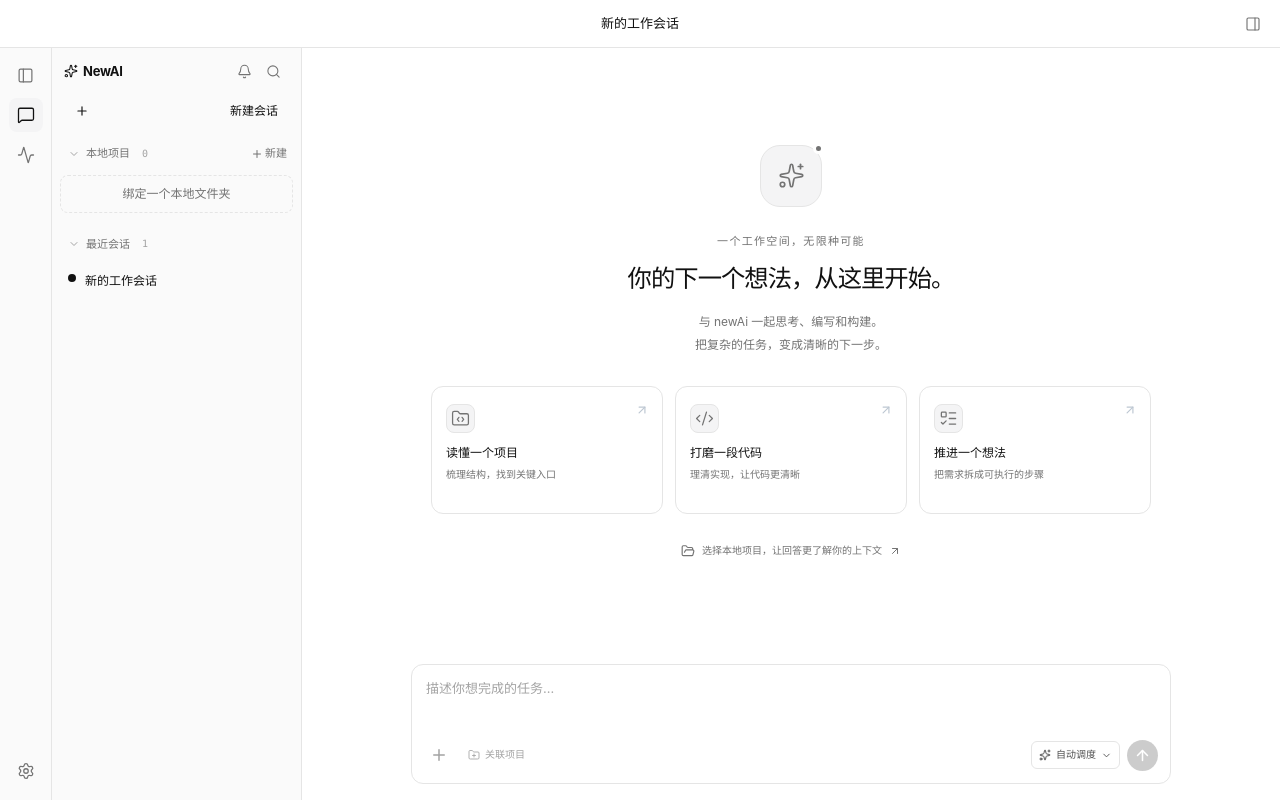
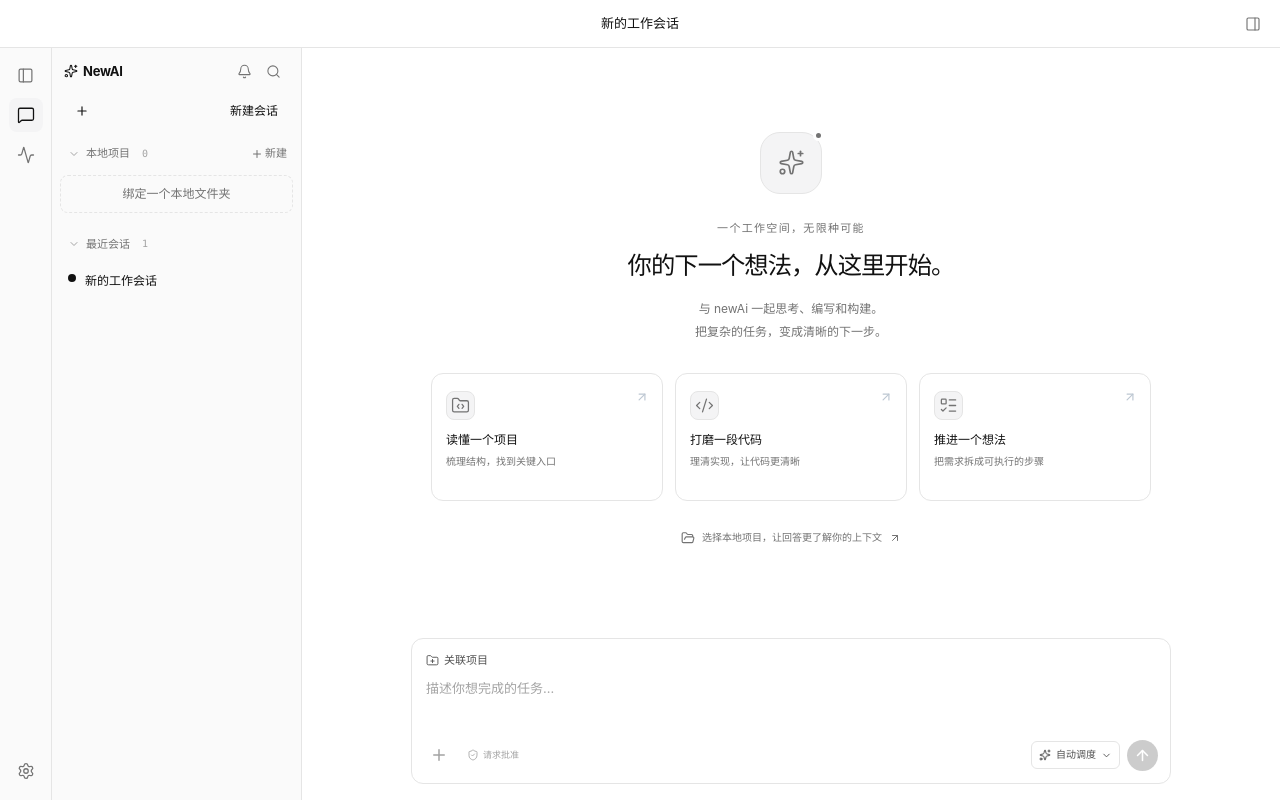
Before and after one commit to wwscarter/Model-collection-Harness, a React (Vite) app: page / in a window 1280 px wide. Built offline with nearby package versions, Linux system fonts and the light colour scheme.

Commit message:
feat(ui): add composer project row, git action and quick commands
Move project association into the composer header, reserve the plus button for quick commands, show the permission mode, and support creating a Git repository for the current project.

```diff
--- a/src/main/main.ts
+++ b/src/main/main.ts
@@ -1,6 +1,8 @@
 import { app, BrowserWindow, dialog, ipcMain, nativeTheme, safeStorage, session, type IpcMainInvokeEvent, type OpenDialogOptions } from 'electron';
 import fs from 'node:fs';
 import os from 'node:os';
+import { execFile } from 'node:child_process';
+import { promisify } from 'node:util';
 import path from 'node:path';
 import { randomUUID } from 'node:crypto';
 import { fileURLToPath } from 'node:url';
@@ -44,6 +46,7 @@ import { AgentRuntime, type ToolEvent } from '@core/agent/AgentRuntime';
 import { executeRun, type RunDependencies, type RunRequest } from '@core/agent/RunCoordinator';
 
 const __dirname = path.dirname(fileURLToPath(import.meta.url));
+const execFileAsync = promisify(execFile);
 let mainWindow: BrowserWindow | null = null;
 let storage: ModelStorage;
 let sessionStorage: SessionStorage;
@@ -484,6 +487,19 @@ function registerHandlers(): void {
     if (!file) throw new Error('项目尚未打开或文件不存在');
     return file;
   });
+  handle('project:init-git', async () => {
+    const root = projects.getRoot();
+    if (!root) throw new Error('请先选择项目');
+    if (describeProject(root).git) return describeProject(root);
+    try {
+      await execFileAsync('git', ['init'], { cwd: root, timeout: 15_000, windowsHide: true });
+    } catch (error) {
+      const message = error instanceof Error ? error.message : String(error);
+      throw new Error('无法创建 Git 存储库：' + message);
+    }
+    projectStorage.recordOpened(root);
+    return describeProject(root);
+  });
   handle('projects:list', () => {
     const activeRoot = projects.getRoot();
     return projectStorage.list().map((project) => ({ ...project, displayRoot: displayPath(project.root), active: project.root === activeRoot }));
--- a/src/main/preload.ts
+++ b/src/main/preload.ts
@@ -52,6 +52,7 @@ const amdApi = {
     tree: (options?: unknown) => ipcRenderer.invoke('project:tree', options),
     context: (options?: unknown) => ipcRenderer.invoke('project:context', options),
     file: (path: string) => ipcRenderer.invoke('project:file', path),
+    initGit: () => ipcRenderer.invoke('project:init-git'),
   },
   projects: {
     list: () => ipcRenderer.invoke('projects:list'),
--- a/src/renderer/App.tsx
+++ b/src/renderer/App.tsx
@@ -47,6 +47,8 @@ export default function App() {
   const [projectList, setProjectList] = useState<ProjectRecord[]>([]);
   const [currentProject, setCurrentProject] = useState<ProjectInfo>();
   const [projectError, setProjectError] = useState<string | null>(null);
+  const [gitBusy, setGitBusy] = useState(false);
+  const [approvalMode, setApprovalMode] = useState<'ask' | 'auto' | 'full'>('ask');
   const [projectReloadKey, setProjectReloadKey] = useState(0);
   const [sidebarOpen, setSidebarOpen] = useState(() => window.innerWidth >= 760);
   const [projectDrawerOpen, setProjectDrawerOpen] = useState(false);
@@ -233,6 +235,9 @@ export default function App() {
     void refreshProjects();
     void window.amd?.project.current().then(setCurrentProject).catch(() => undefined);
   }, []);
+  useEffect(() => {
+    void window.amd?.preferences?.get().then((value) => setApprovalMode(value.approvalMode)).catch(() => undefined);
+  }, [showSettings]);
   const applyProject = (project: ProjectInfo | undefined) => { setCurrentProject(project); setProjectReloadKey((key) => key + 1); setProjectError(null); setOpenFiles([]); setActiveFilePath(undefined); void refreshProjects(); };
   const openProject = async (id: string) => {
     if (!window.amd) return;
@@ -254,6 +259,17 @@ export default function App() {
     } catch (cause) { setProjectError(errorMessage(cause)); }
   };
   const handleProjectCreated = (project: ProjectInfo) => { setShowNewProject(false); applyProject(project); setProjectDrawerOpen(true); };
+  const initGit = async () => {
+    if (!window.amd || !currentProject) return;
+    setGitBusy(true); setProjectError(null);
+    try {
+      const project = await window.amd.project.initGit();
+      setCurrentProject(project);
+      setProjectReloadKey((key) => key + 1);
+      await refreshProjects();
+    } catch (cause) { setProjectError(errorMessage(cause)); }
+    finally { setGitBusy(false); }
+  };
 
   const updateCurrent = (patch: Partial<Session>) => setSessions((existing) => existing.map((session) => session.id === currentSessionId ? { ...session, ...patch } : session));
   const openFile = (path: string) => {
@@ -445,7 +461,7 @@ export default function App() {
         </section> : <div className="no-session"><strong>创建一个会话开始工作</strong><button className="button primary" onClick={newSession}>新建会话</button></div>}
       </div>
       {currentSession && <AgentInputBar
-        project={currentProject} value={currentSession.prompt} inputRef={promptInputRef}
+        project={currentProject} gitBusy={gitBusy} onInitGit={() => void initGit()} approvalMode={approvalMode} onOpenSettings={() => setShowSettings(true)} value={currentSession.prompt} inputRef={promptInputRef}
         hasMessages={currentSession.messages.length > 0} busy={isLoading} running={isCurrentRunning} editing={Boolean(editingMessageId)}
         onChange={(prompt) => updateCurrent({ prompt })} onKeyDown={handleKeyDown} onSend={() => void execute()} onStop={() => void cancelRun()}
         onOpenContext={() => currentProject ? setProjectDrawerOpen(true) : setShowNewProject(true)} onCancelEdit={cancelMessageEdit}
--- a/src/renderer/components/AgentInputBar.tsx
+++ b/src/renderer/components/AgentInputBar.tsx
@@ -1,5 +1,5 @@
 import React, { useEffect, useRef, useState } from 'react';
-import { ArrowUp, Check, ChevronDown, Folder, FolderPlus, Plus, Sparkles, Square, X } from 'lucide-react';
+import { ArrowUp, Check, ChevronDown, Folder, FolderPlus, GitBranch, LoaderCircle, Plus, ShieldCheck, Sparkles, Square, X } from 'lucide-react';
 import type { ModelConfig, ProjectInfo } from '../types';
 
 interface AgentInputBarProps {
@@ -13,6 +13,10 @@ interface AgentInputBarProps {
   pinnedModelId?: string;
   models: ModelConfig[];
   project?: ProjectInfo;
+  gitBusy: boolean;
+  onInitGit: () => void;
+  approvalMode: 'ask' | 'auto' | 'full';
+  onOpenSettings: () => void;
   onToggleMultiModel: () => void;
   onSelectModel: (id: string) => void;
   onChange: (value: string) => void;
@@ -23,23 +27,45 @@ interface AgentInputBarProps {
   onCancelEdit: () => void;
 }
 
-export function AgentInputBar({ value, inputRef, hasMessages, busy, running, editing, multiModel, pinnedModelId, models, project, onToggleMultiModel, onSelectModel, onChange, onKeyDown, onSend, onStop, onOpenContext, onCancelEdit }: AgentInputBarProps) {
+const QUICK_COMMANDS = [
+  { label: '解释当前文件', prompt: '请解释当前打开文件的实现、关键流程和潜在风险。' },
+  { label: '审查当前改动', prompt: '请审查当前工作区未提交的改动，指出问题并给出修复建议。' },
+  { label: '运行测试并修复', prompt: '请运行项目测试，定位失败原因并修复。' },
+  { label: '梳理项目结构', prompt: '请梳理当前项目的目录结构、主要模块和运行入口，并给出阅读代码的建议。' },
+];
+
+export function AgentInputBar({ value, inputRef, hasMessages, busy, running, editing, multiModel, pinnedModelId, models, project, gitBusy, onInitGit, approvalMode, onOpenSettings, onToggleMultiModel, onSelectModel, onChange, onKeyDown, onSend, onStop, onOpenContext, onCancelEdit }: AgentInputBarProps) {
   const [menuOpen, setMenuOpen] = useState(false);
+  const [quickOpen, setQuickOpen] = useState(false);
   const menuRef = useRef<HTMLDivElement>(null);
   useEffect(() => {
-    if (!menuOpen) return;
-    const close = (event: PointerEvent) => { if (event.target instanceof Element && !event.target.closest('.model-menu, .model-menu-trigger')) setMenuOpen(false); };
+    if (!menuOpen && !quickOpen) return;
+    const close = (event: PointerEvent) => {
+      if (!(event.target instanceof Element)) return;
+      if (!event.target.closest('.model-menu, .model-menu-trigger')) setMenuOpen(false);
+      if (!event.target.closest('.quick-menu, .quick-menu-trigger')) setQuickOpen(false);
+    };
     document.addEventListener('pointerdown', close);
     return () => document.removeEventListener('pointerdown', close);
-  }, [menuOpen]);
+  }, [menuOpen, quickOpen]);
+  const insertCommand = (promptText: string) => {
+    onChange(value.trim() ? value.replace(/\s*$/, '') + '\n\n' + promptText : promptText);
+    setQuickOpen(false);
+  };
   const selected = models.find((model) => model.id === pinnedModelId) ?? models[0];
   const label = multiModel ? '自动调度' : selected?.modelId || selected?.name || '选择模型';
+  const permissionLabel = approvalMode === 'full' ? '完全控制' : approvalMode === 'auto' ? '帮我批准' : '请求批准';
   return <section className="composer" aria-label="任务输入">
     <div className="prompt-card">
       {editing && <div className="prompt-editing-bar"><span>编辑消息 · 重新发送后将生成新的回复</span><button className="message-icon-button" title="取消编辑" aria-label="取消编辑" onClick={onCancelEdit}><X size={15} /></button></div>}
+      <div className="composer-contextbar">
+        <button className="composer-project-main" title={project?.root || '关联本地项目'} aria-label={project ? '当前项目：' + project.name : '关联本地项目'} onClick={onOpenContext}>{project ? <Folder size={13} strokeWidth={1.7} /> : <FolderPlus size={13} strokeWidth={1.7} />}<span>{project?.name || '关联项目'}</span></button>
+        {project && (project.git ? <span className="composer-git-state" title={project.git.branch || project.git.head || 'Git'}><GitBranch size={12} strokeWidth={1.7} />{project.git.branch || 'Git'}</span>
+          : <button className="composer-git-create" disabled={gitBusy} onClick={onInitGit}>{gitBusy ? <LoaderCircle size={12} className="spinning" /> : null}{gitBusy ? '创建中…' : '创建 Git 存储库'}</button>)}
+      </div>
       <textarea ref={inputRef} rows={2} value={value} onChange={(event) => onChange(event.target.value)} onKeyDown={onKeyDown} placeholder={hasMessages ? '输入追加指令或反馈…' : '描述你想完成的任务…'} aria-label={editing ? '编辑消息' : '描述任务'} />
       <footer>
-        <div className="dock-left"><button className="attach-button" title="添加项目上下文" aria-label="添加项目上下文" onClick={onOpenContext}><Plus size={18} /></button>{project ? <button className="composer-project" title={project.root} aria-label={'当前项目：' + project.name} onClick={onOpenContext}><Folder size={12} strokeWidth={1.7} /><span>{project.name}</span></button> : <button className="composer-project is-empty" title="关联本地项目" aria-label="关联本地项目" onClick={onOpenContext}><FolderPlus size={12} strokeWidth={1.7} /><span>关联项目</span></button>}</div>
+        <div className="dock-left quick-menu-wrap"><button className="attach-button quick-menu-trigger" title="快捷指令" aria-label="快捷指令" aria-expanded={quickOpen} onClick={() => setQuickOpen((open) => !open)}><Plus size={18} /></button>{quickOpen && <div className="quick-menu" role="menu" aria-label="快捷指令">{QUICK_COMMANDS.map((command) => <button key={command.label} className="quick-menu-item" role="menuitem" onClick={() => insertCommand(command.prompt)}>{command.label}</button>)}</div>}<button className="composer-permission" title="执行权限设置" aria-label={'执行权限：' + permissionLabel} onClick={onOpenSettings}><ShieldCheck size={12} strokeWidth={1.7} /><span>{permissionLabel}</span></button></div>
         <div className="dock-right">
           <div className="model-menu-wrap">
             <button className="model-menu-trigger" aria-label="切换模型" aria-expanded={menuOpen} onClick={() => setMenuOpen((open) => !open)}>{multiModel ? <Sparkles size={12} /> : null}<span>{label}</span><ChevronDown size={11} className={menuOpen ? 'is-open' : ''} /></button>
--- a/src/renderer/styles/workbench.css
+++ b/src/renderer/styles/workbench.css
@@ -502,3 +502,20 @@ html, body, #root { height: 100%; min-width: 360px; overflow: hidden; }
 .composer-project:hover { color: var(--text); background: var(--surface-low); }
 .composer-project span { overflow: hidden; text-overflow: ellipsis; white-space: nowrap; }
 .composer-project.is-empty { color: var(--text-faint); }
+
+
+.composer-contextbar { display: flex; align-items: center; justify-content: space-between; gap: 8px; padding: 0 1px 5px; }
+.composer-project-main { display: inline-flex; min-width: 0; align-items: center; gap: 5px; padding: 2px 5px 2px 1px; border-radius: 5px; color: var(--text-secondary); background: transparent; font-size: 11px; }
+.composer-project-main:hover { color: var(--text); background: var(--surface-low); }
+.composer-project-main span { overflow: hidden; text-overflow: ellipsis; white-space: nowrap; }
+.composer-git-state { display: inline-flex; align-items: center; gap: 4px; color: var(--text-faint); font: 10px var(--code-font); }
+.composer-git-create { display: inline-flex; align-items: center; gap: 4px; padding: 2px 5px; border-radius: 5px; color: var(--text-secondary); background: transparent; font-size: 10px; }
+.composer-git-create:hover:not(:disabled) { color: var(--text); background: var(--surface-low); }
+.quick-menu-wrap { position: relative; }
+.quick-menu { position: absolute; z-index: 46; bottom: 34px; left: -4px; width: 190px; padding: 4px; border: 1px solid var(--line); border-radius: 8px; background: var(--surface); box-shadow: var(--shadow-float); }
+.quick-menu-item { display: block; width: 100%; padding: 7px 8px; border-radius: 5px; color: var(--text-secondary); background: transparent; font-size: 10px; text-align: left; }
+.quick-menu-item:hover { color: var(--text); background: var(--surface-low); }
+
+
+.composer-permission { display: inline-flex; align-items: center; gap: 4px; padding: 3px 6px; border-radius: 5px; color: var(--text-faint); background: transparent; font-size: 9px; }
+.composer-permission:hover { color: var(--text); background: var(--surface-low); }
--- a/src/renderer/types.ts
+++ b/src/renderer/types.ts
@@ -170,6 +170,7 @@ export interface AmdApi {
     tree: (options?: { path?: string; maxDepth?: number }) => Promise<unknown>;
     context: (options?: { paths?: string[]; maxTokens?: number }) => Promise<unknown>;
     file: (path: string) => Promise<{ content: string; truncated: boolean; size: number }>;
+    initGit: () => Promise<ProjectInfo>;
   };
   projects: {
     list: () => Promise<ProjectRecord[]>;
```
Also changed, not shown: 1 other file (tests, documents, lock files or other folders).
